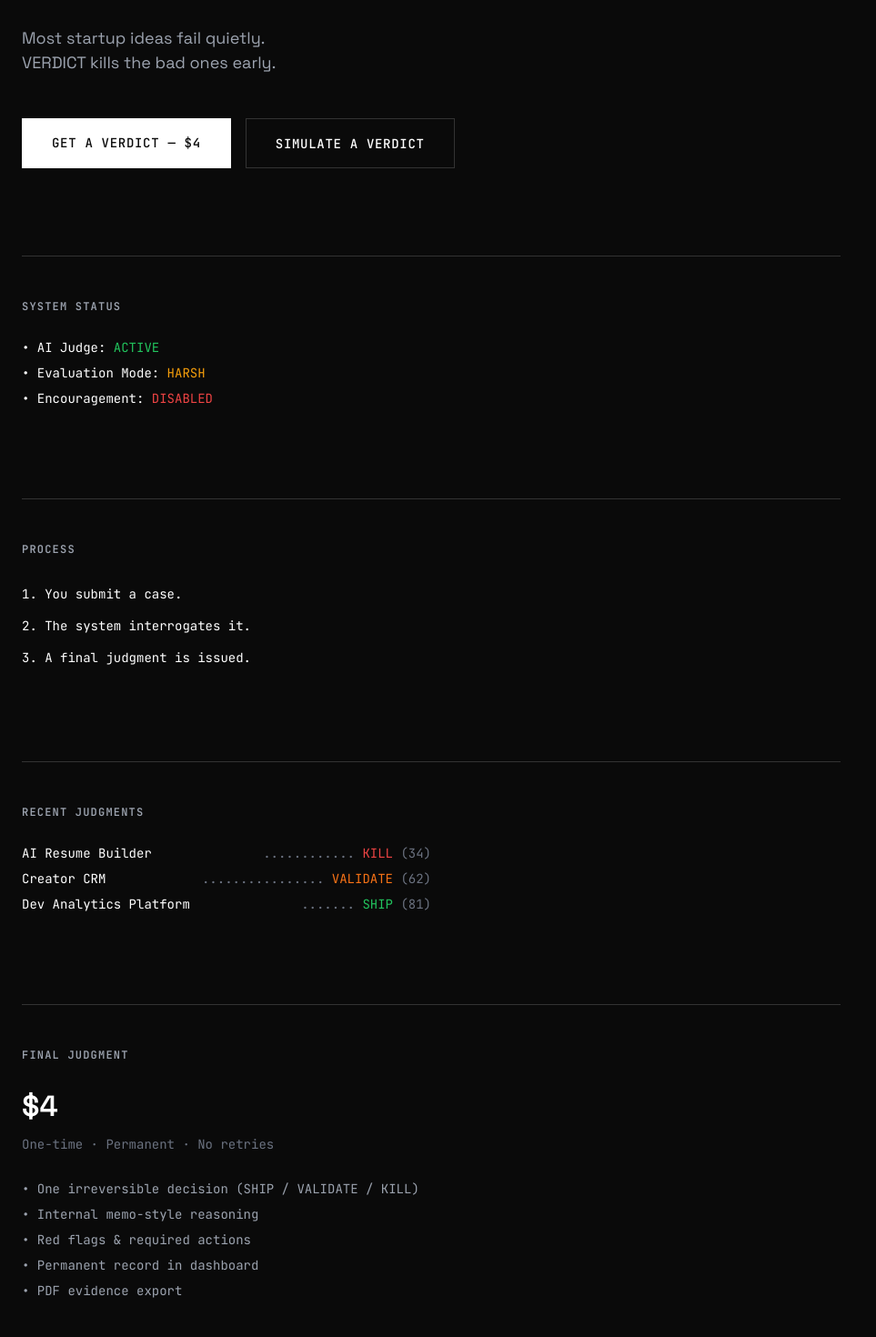
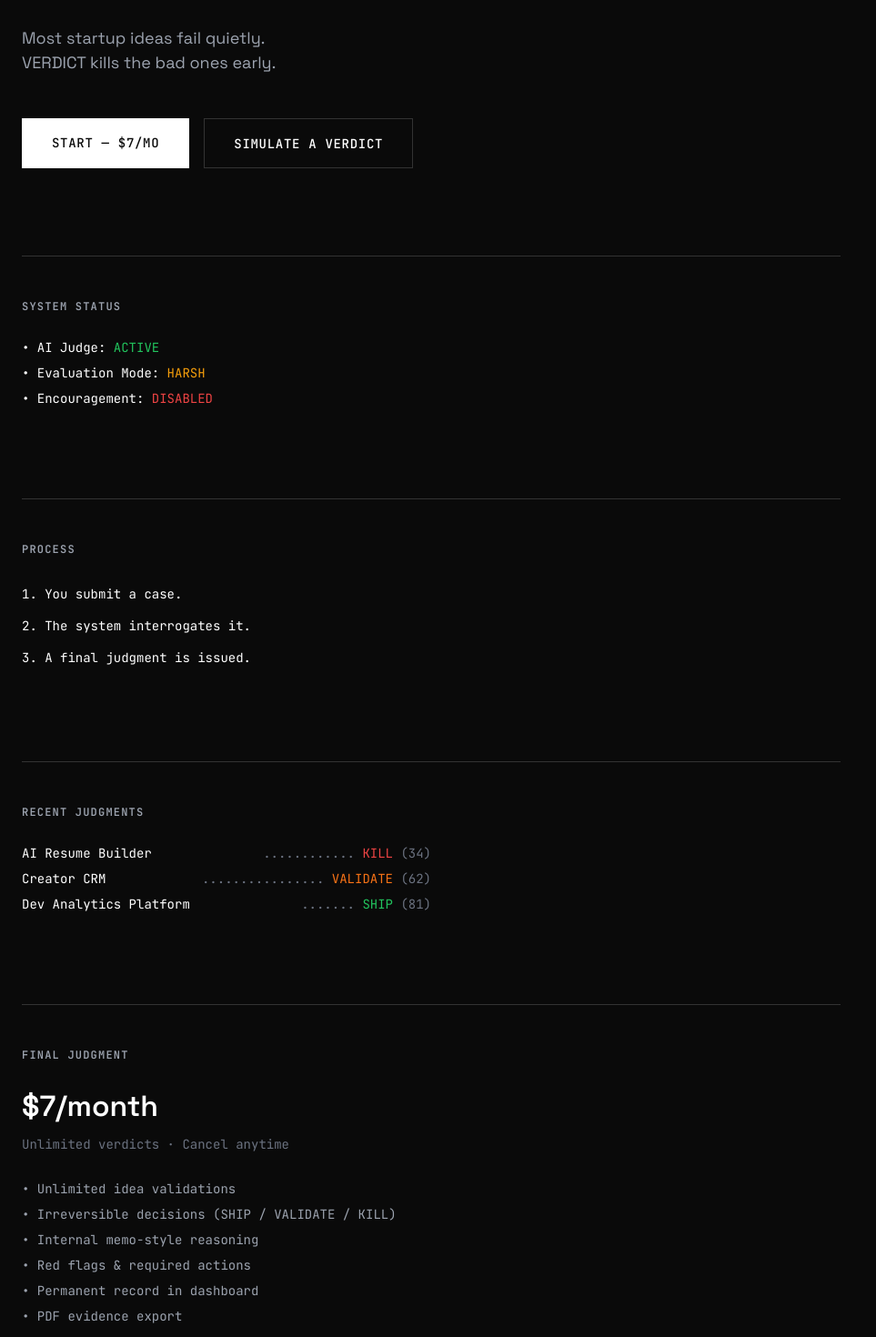
Before and after one commit to samruddhitiwari/Verdict, a Next.js app: page / in a window 1280 px wide. Shown: the part 340-1810 px from the top of the page at 91% size, without its empty margins (0-963 px from the left). Built offline with nearby package versions, Linux system fonts and the light colour scheme.

Commit message:
Change pricing to single /month plan

```diff
--- a/src/app/api/checkout/route.ts
+++ b/src/app/api/checkout/route.ts
@@ -36,7 +36,7 @@ export async function POST(request: Request) {
             .insert({
                 user_id: user.id,
                 validation_id: validationId,
-                amount: 4,
+                amount: 7,
                 currency: 'USD',
                 status: 'pending',
             })
--- a/src/app/page.tsx
+++ b/src/app/page.tsx
@@ -51,7 +51,7 @@ export default function HomePage() {
                 className="btn btn-primary"
                 style={{ padding: 'var(--space-md) var(--space-xl)' }}
               >
-                GET A VERDICT — $4
+                START — $7/mo
               </Link>
               <button
                 onClick={() => setShowSimulation(true)}
@@ -183,13 +183,14 @@ export default function HomePage() {
               FINAL JUDGMENT
             </h2>
             <div style={{ fontSize: '2rem', fontWeight: 600, marginBottom: 'var(--space-sm)' }}>
-              $4
+              $7/month
             </div>
             <div className="mono text-dim" style={{ fontSize: '0.875rem', marginBottom: 'var(--space-lg)' }}>
-              One-time · Permanent · No retries
+              Unlimited verdicts · Cancel anytime
             </div>
             <div className="mono text-muted" style={{ fontSize: '0.875rem', lineHeight: 2 }}>
-              <div>• One irreversible decision (SHIP / VALIDATE / KILL)</div>
+              <div>• Unlimited idea validations</div>
+              <div>• Irreversible decisions (SHIP / VALIDATE / KILL)</div>
               <div>• Internal memo-style reasoning</div>
               <div>• Red flags & required actions</div>
               <div>• Permanent record in dashboard</div>
--- a/src/app/results/[id]/UnlockButton.tsx
+++ b/src/app/results/[id]/UnlockButton.tsx
@@ -56,10 +56,10 @@ export function UnlockButton({ validationId }: UnlockButtonProps) {
                 'PROCESSING...'
             ) : (
                 <>
-                    UNLOCK FINAL JUDGMENT — $4
+                    SUBSCRIBE — $7/mo
                     <br />
                     <span className="text-dim" style={{ fontSize: '0.75rem', fontWeight: 400 }}>
-                        One-time · Permanent · No retries
+                        Unlimited verdicts · Cancel anytime
                     </span>
                 </>
             )}
```
